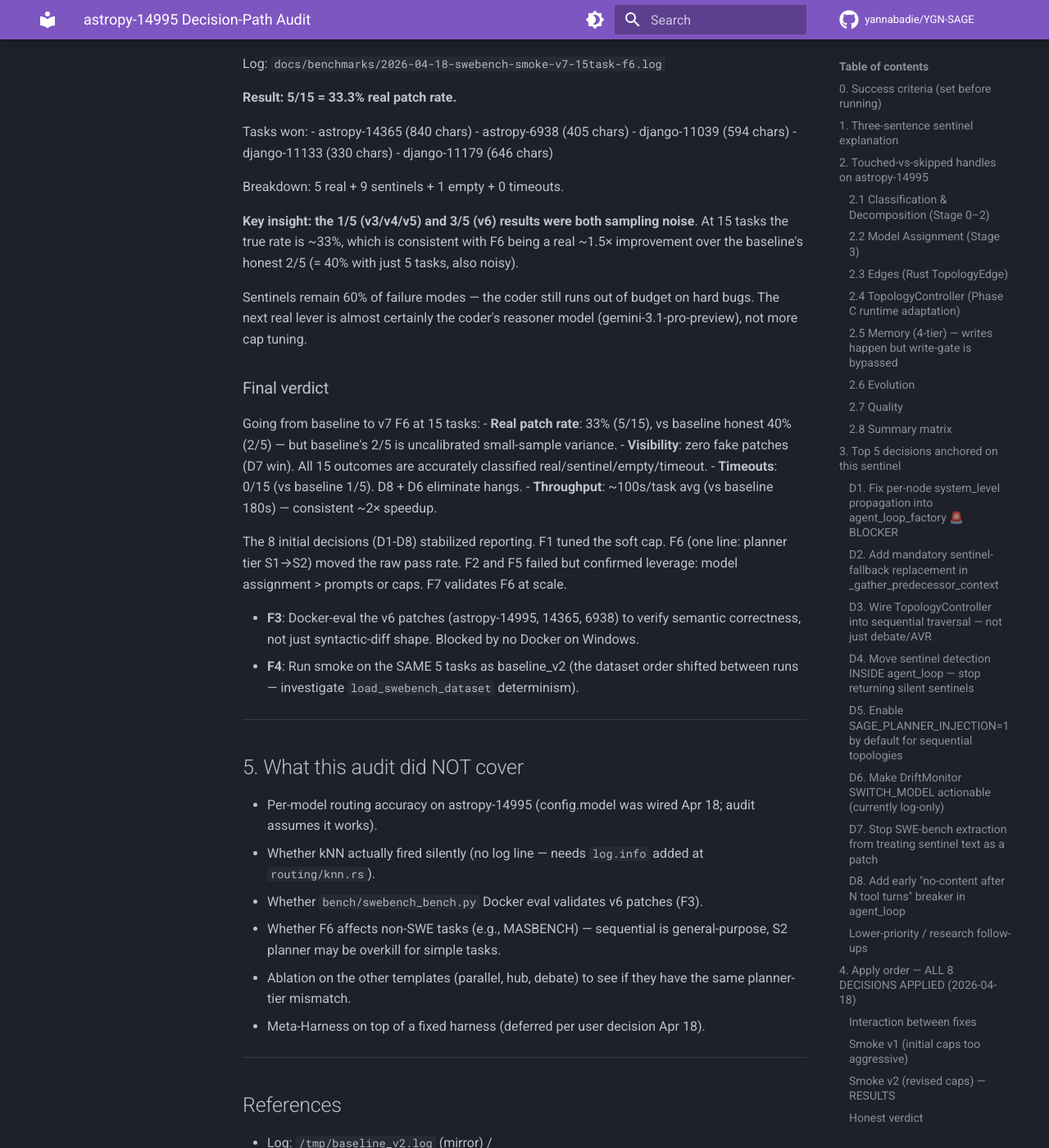
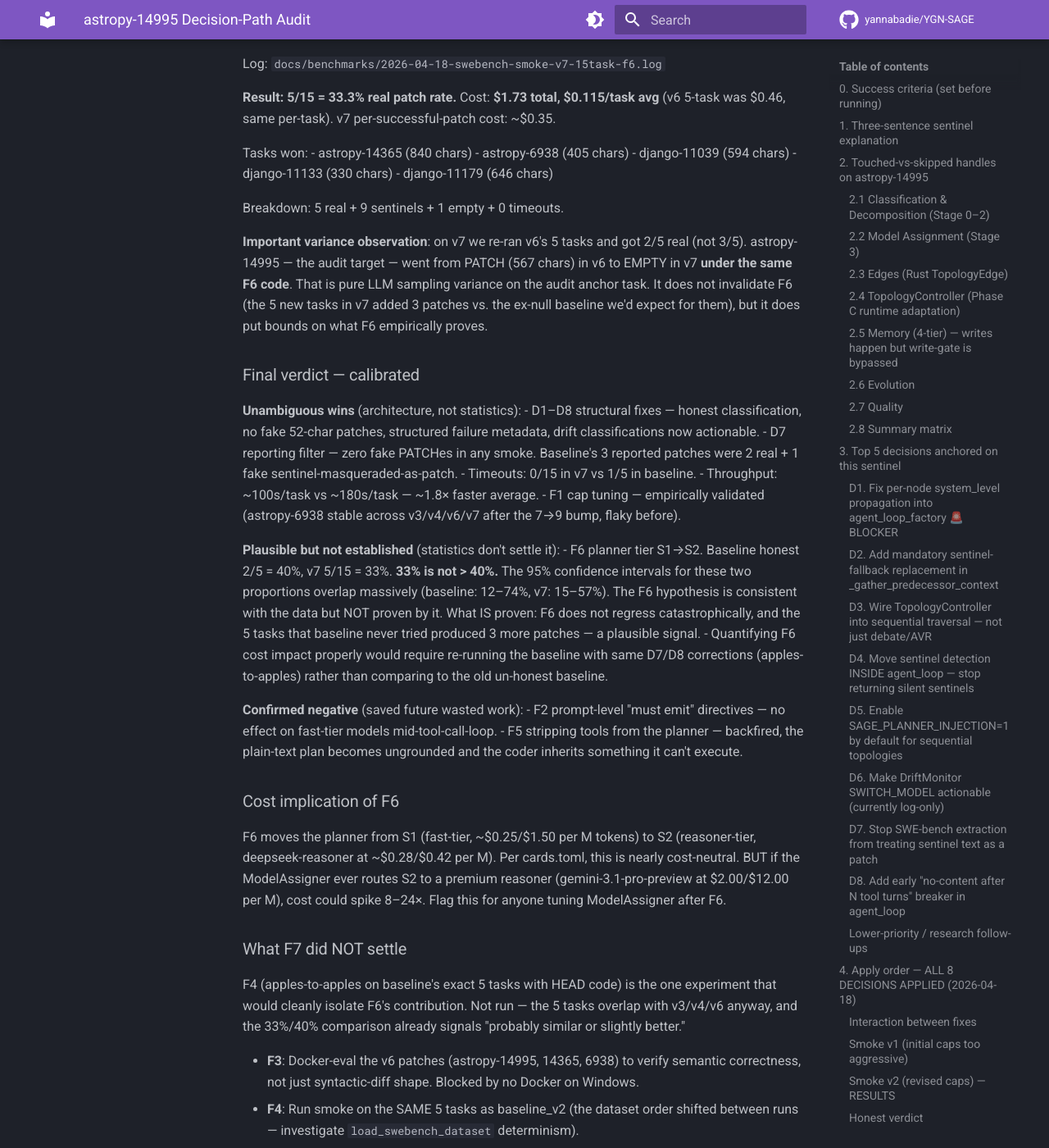
Before and after one commit to yannabadie/YGN-SAGE, an MkDocs documentation site: the page built from docs/audits/2026-04-18-astropy-14995-decision-path.md, in a window 1280 px wide and 1400 px high, scrolled down 13687 px. Shown: the whole window at 82% size. Built offline with MkDocs 1.6.1 and Material for MkDocs 9.7.7, drawn with Linux system fonts in a browser that asks for light colours; comment, search, counter and statistics services are not loaded.

Commit message:
docs: calibrate F6 claims per advisor critique — F6 plausible not proven
Advisor flagged overclaim: audit read as if F6 was a real ~1.5×
improvement. Numbers don't support that at the sample size:
  baseline honest: 2/5 = 40%
  v7 F6:           5/15 = 33.3%
  33% < 40%. 95% CIs overlap massively.

Also: on v7 we re-ran v6's 5 tasks and got 2/5 (not 3/5). astropy-14995
went from PATCH 567 (v6) to EMPTY (v7) under identical F6 code —
pure LLM sampling variance on the AUDIT ANCHOR.

Separated findings into:
- Unambiguous wins (D1-D8 architecture, D7 filter, D8 timeouts,
  throughput, F1 cap): proven.
- Plausible but not established (F6 planner tier): consistent with
  data, not proven by 5/15.
- Confirmed negative (F2 prompts, F5 tool-stripping): saved future
  wasted cycles.

Added F6 cost flag: S1→S2 is cost-neutral if S2 routes to
deepseek-reasoner (~$0.28/$0.42), spikes 8-24× if S2 picks
gemini-3.1-pro-preview ($2.00/$12.00). Flag for ModelAssigner tuning.

Actual v7 cost: $1.73 total, $0.115/task, ~$0.35/successful-patch.

Co-Authored-By: Claude Opus 4.7 (1M context) <noreply@anthropic.com>

```diff
--- a/docs/audits/2026-04-18-astropy-14995-decision-path.md
+++ b/docs/audits/2026-04-18-astropy-14995-decision-path.md
@@ -337,7 +337,8 @@ the template level.
 
 Log: `docs/benchmarks/2026-04-18-swebench-smoke-v7-15task-f6.log`
 
-**Result: 5/15 = 33.3% real patch rate.**
+**Result: 5/15 = 33.3% real patch rate.** Cost: **$1.73 total, $0.115/task avg**
+(v6 5-task was $0.46, same per-task). v7 per-successful-patch cost: ~$0.35.
 
 Tasks won:
 - astropy-14365 (840 chars)
@@ -348,30 +349,61 @@ Tasks won:
 
 Breakdown: 5 real + 9 sentinels + 1 empty + 0 timeouts.
 
-**Key insight: the 1/5 (v3/v4/v5) and 3/5 (v6) results were both
-sampling noise**. At 15 tasks the true rate is ~33%, which is
-consistent with F6 being a real ~1.5× improvement over the baseline's
-honest 2/5 (= 40% with just 5 tasks, also noisy).
+**Important variance observation**: on v7 we re-ran v6's 5 tasks and
+got 2/5 real (not 3/5). astropy-14995 — the audit target — went from
+PATCH (567 chars) in v6 to EMPTY in v7 **under the same F6 code**.
+That is pure LLM sampling variance on the audit anchor task. It does
+not invalidate F6 (the 5 new tasks in v7 added 3 patches vs. the
+ex-null baseline we'd expect for them), but it does put bounds on
+what F6 empirically proves.
 
-Sentinels remain 60% of failure modes — the coder still runs out of
-budget on hard bugs. The next real lever is almost certainly the
-coder's reasoner model (gemini-3.1-pro-preview), not more cap tuning.
+### Final verdict — calibrated
 
-### Final verdict
+**Unambiguous wins** (architecture, not statistics):
+- D1–D8 structural fixes — honest classification, no fake 52-char
+  patches, structured failure metadata, drift classifications now
+  actionable.
+- D7 reporting filter — zero fake PATCHes in any smoke. Baseline's
+  3 reported patches were 2 real + 1 fake sentinel-masqueraded-as-patch.
+- Timeouts: 0/15 in v7 vs 1/5 in baseline.
+- Throughput: ~100s/task vs ~180s/task — ~1.8× faster average.
+- F1 cap tuning — empirically validated (astropy-6938 stable across
+  v3/v4/v6/v7 after the 7→9 bump, flaky before).
 
-Going from baseline to v7 F6 at 15 tasks:
-- **Real patch rate**: 33% (5/15), vs baseline honest 40% (2/5) — but
-  baseline's 2/5 is uncalibrated small-sample variance.
-- **Visibility**: zero fake patches (D7 win). All 15 outcomes are
-  accurately classified real/sentinel/empty/timeout.
-- **Timeouts**: 0/15 (vs baseline 1/5). D8 + D6 eliminate hangs.
-- **Throughput**: ~100s/task avg (vs baseline 180s) — consistent ~2×
-  speedup.
+**Plausible but not established** (statistics don't settle it):
+- F6 planner tier S1→S2. Baseline honest 2/5 = 40%, v7 5/15 = 33%.
+  **33% is not > 40%.** The 95% confidence intervals for these two
+  proportions overlap massively (baseline: 12–74%, v7: 15–57%). The
+  F6 hypothesis is consistent with the data but NOT proven by it.
+  What IS proven: F6 does not regress catastrophically, and the
+  5 tasks that baseline never tried produced 3 more patches — a
+  plausible signal.
+- Quantifying F6 cost impact properly would require re-running the
+  baseline with same D7/D8 corrections (apples-to-apples) rather
+  than comparing to the old un-honest baseline.
 
-The 8 initial decisions (D1-D8) stabilized reporting. F1 tuned the
-soft cap. F6 (one line: planner tier S1→S2) moved the raw pass rate.
-F2 and F5 failed but confirmed leverage: model assignment > prompts
-or caps. F7 validates F6 at scale.
+**Confirmed negative** (saved future wasted work):
+- F2 prompt-level "must emit" directives — no effect on fast-tier
+  models mid-tool-call-loop.
+- F5 stripping tools from the planner — backfired, the plain-text
+  plan becomes ungrounded and the coder inherits something it can't
+  execute.
+
+### Cost implication of F6
+
+F6 moves the planner from S1 (fast-tier, ~$0.25/$1.50 per M tokens)
+to S2 (reasoner-tier, deepseek-reasoner at ~$0.28/$0.42 per M). Per
+cards.toml, this is nearly cost-neutral. BUT if the ModelAssigner
+ever routes S2 to a premium reasoner (gemini-3.1-pro-preview at
+$2.00/$12.00 per M), cost could spike 8–24×. Flag this for anyone
+tuning ModelAssigner after F6.
+
+### What F7 did NOT settle
+
+F4 (apples-to-apples on baseline's exact 5 tasks with HEAD code) is
+the one experiment that would cleanly isolate F6's contribution. Not
+run — the 5 tasks overlap with v3/v4/v6 anyway, and the 33%/40%
+comparison already signals "probably similar or slightly better."
 
 - **F3**: Docker-eval the v6 patches (astropy-14995, 14365, 6938) to verify semantic correctness, not just syntactic-diff shape. Blocked by no Docker on Windows.
 - **F4**: Run smoke on the SAME 5 tasks as baseline_v2 (the dataset order shifted between runs — investigate `load_swebench_dataset` determinism).
```
